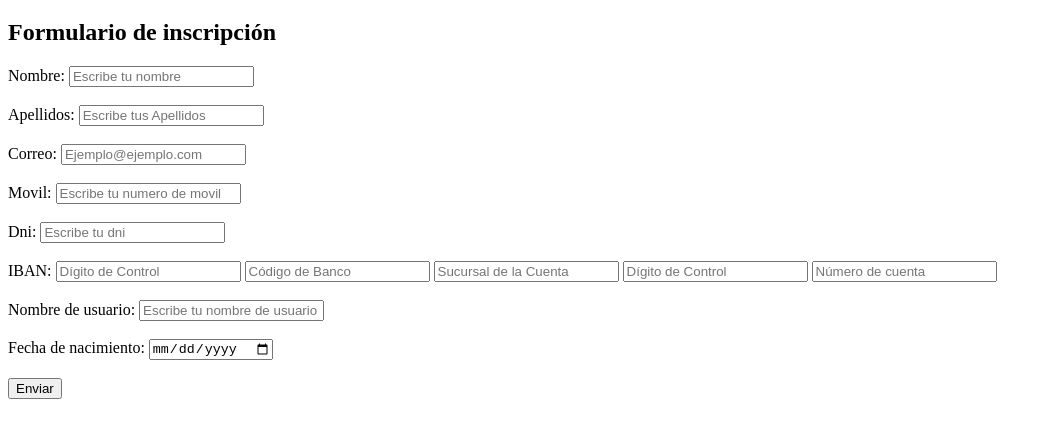
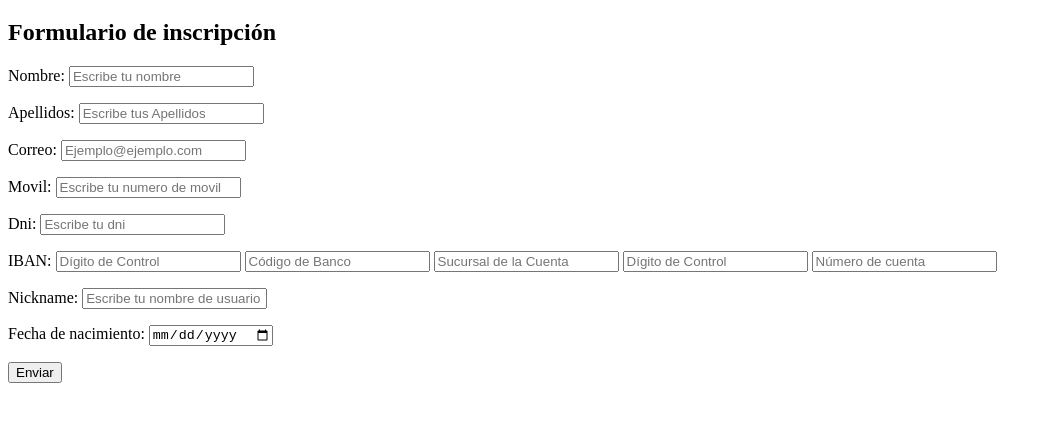
Before and after one commit to alvaroblancoperez98/RetoJs, a plain HTML site: page index.html in a window 1280 px wide. Shown: the part 61-498 px from the top of the page, without its empty margins (0-1052 px from the left). Drawn offline with Linux system fonts and the light colour scheme.

Commit message:
css y html mejor estructurado

```diff
--- a/index.html
+++ b/index.html
@@ -5,48 +5,51 @@
     <meta http-equiv="X-UA-Compatible" content="IE=edge">
     <meta name="viewport" content="width=device-width, initial-scale=1.0">
     <title>Epic games</title>
+    <link rel="stylesheet" href="css.css">
 </head>
 <body>
    <h1>Fortnite Battle Royale</h1>
    <h2>Formulario de inscripción</h2>
         <form name="form" action="#" method="POST">
+            <p>
                 <label for="nombre">Nombre:</label>
                 <input type="text" id="nombre" placeholder="Escribe tu nombre" name="nombre">
-            <br>
-            <br>
+            </p>
+            <p>
                 <label for="Apellidos">Apellidos:</label>
                 <input type="text" id="apellidos" placeholder="Escribe tus Apellidos" name="apellidos">
-            <br>
-            <br>
+            </p>
+            <p>
                 <label for="Correo">Correo:</label>
                 <input type="email" id="correo" placeholder="Ejemplo@ejemplo.com" name="correo">
-            <br>
-            <br>
+            </p>
+            <p>
                 <label for="Telefono">Movil:</label>
                 <input type="text" id="telefono" placeholder="Escribe tu numero de movil" name="telefono">
-            <br>
-             <br>
+            </p>
+            <p>
                 <label for="DNI">Dni:</label>
                 <input type="text" id="dni" placeholder="Escribe tu dni" name="dni">
-            <br>
-            <br>
-            <label for="IBAN">IBAN:</label>
+            </p>
+            <p>
+                <label for="IBAN">IBAN: </label>
                 <input type="text" name="dc1" placeholder="Dígito de Control" title="Dígito de Control">
                 <input type="number" name="cb" placeholder="Código de Banco" title="Código de Banco">
                 <input type="number" name="sc" placeholder="Sucursal de la Cuenta" title="Sucursal de la Cuenta">
                 <input type="number" name="dc2" placeholder="Dígito de Control" title="Dígito de Control">
                 <input type="number" name="nc" placeholder="Número de cuenta" title="Número de cuenta">
-            <br>
-            <br>
-            <label for="nickname">Nombre de usuario:</label>
+            </p>
+            <p>
+                <label for="nickname">Nickname:</label>
                 <input type="text" id="nickname" placeholder="Escribe tu nombre de usuario" name="nickname">
-            <br>
-            <br>
+            </p>
+            <p>
                 <label for="FechaNac">Fecha de nacimiento:</label>
                 <input type="date" id="fechanac" placeholder="Escribe tu fecha de nacimiento" name="fechanac">
-            <br>
-            <br>
+            </p>
+            <p>
                 <button onclick="validar();">Enviar</button>
+            </p>
         </form>
     <script src="java.js"></script>
 </body>
```
Lines whose indentation alone changed are shown as unchanged.
